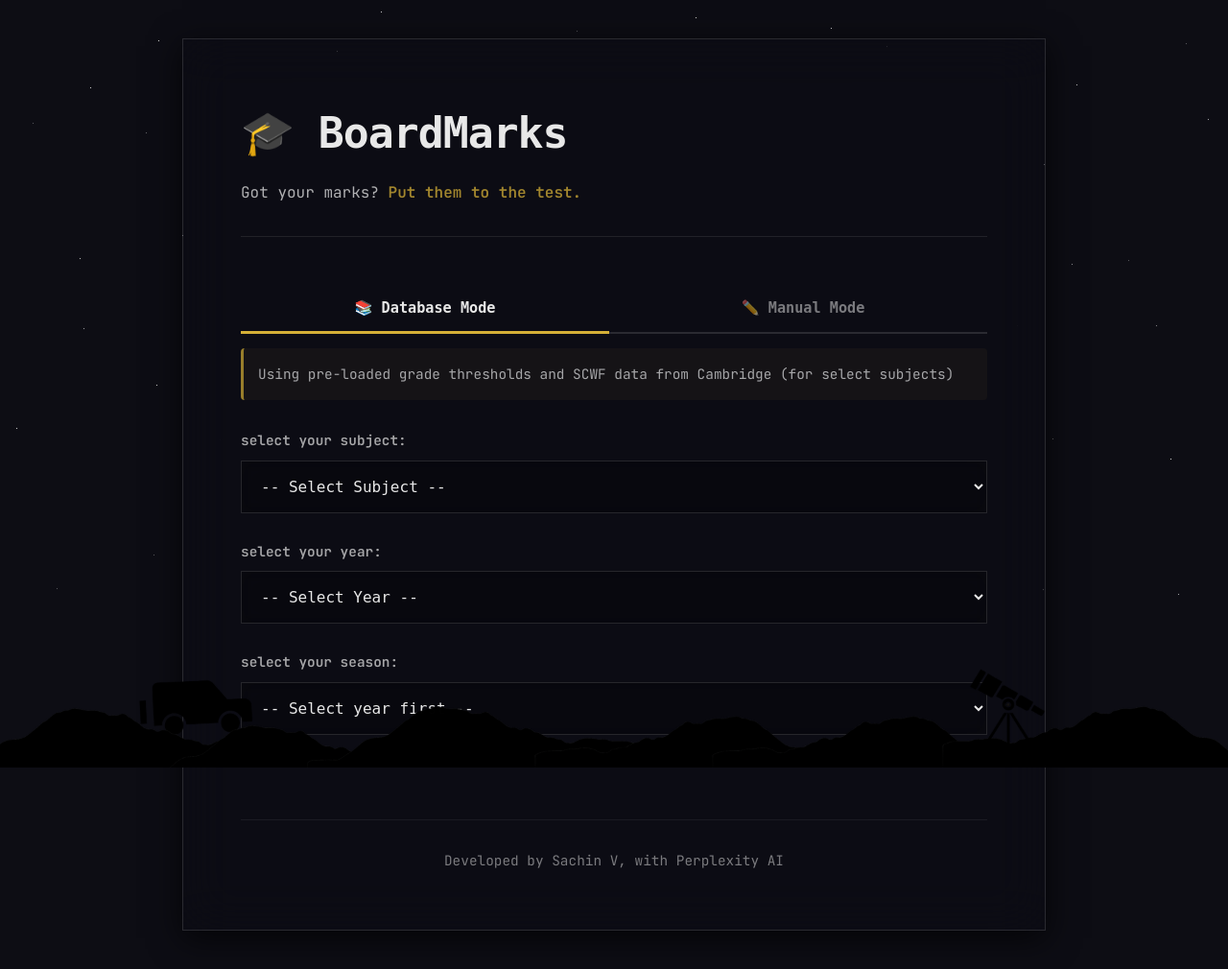
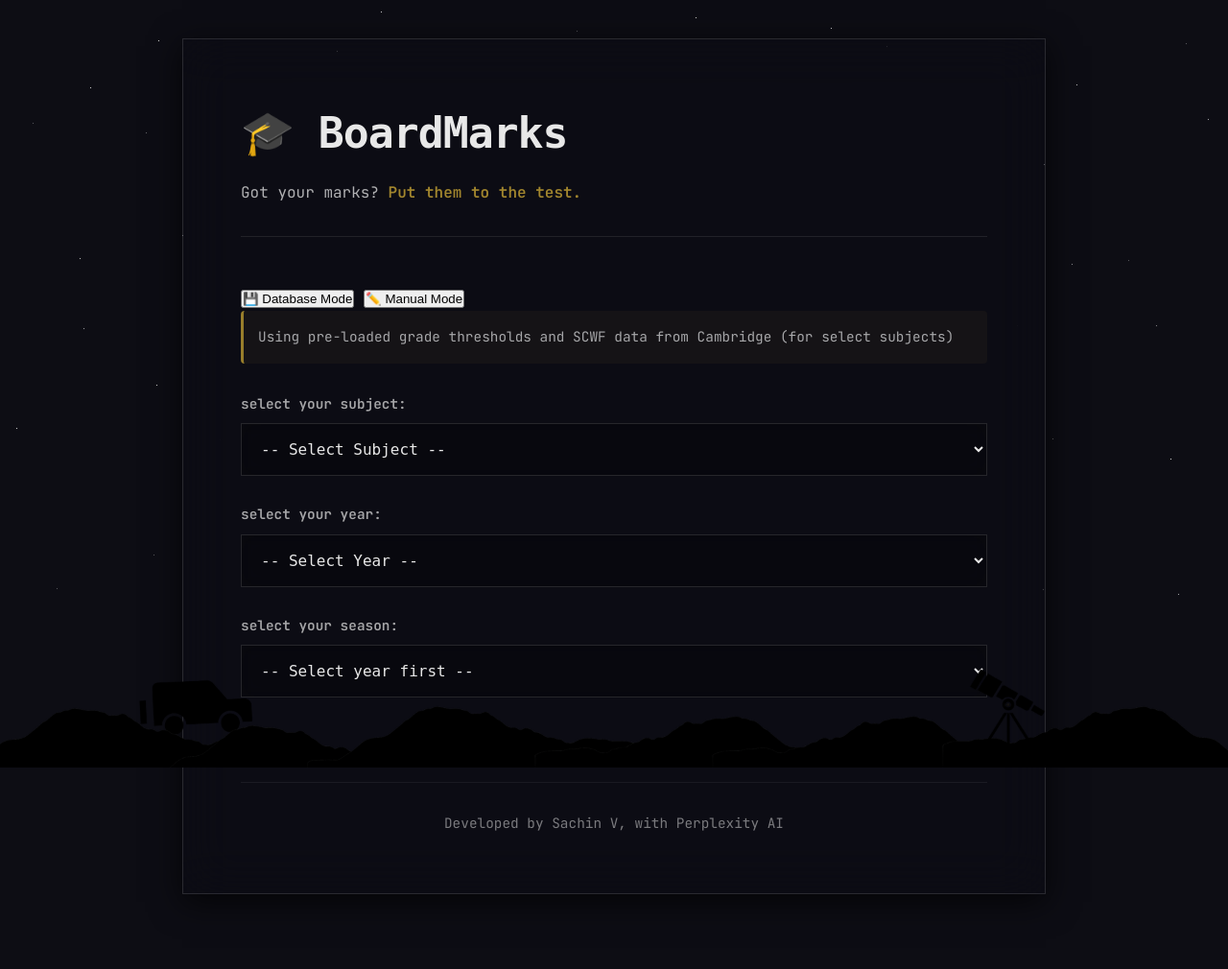
Before and after one commit to Sachinv-dev/pum-calc, a Flask app: page / in a window 1280 px wide. Shown: the top 1010 px of the page at 96% size. After the commit the page ends 932 px from the top, so only its background shows below. Run offline with Flask 3, Linux system fonts and the light colour scheme; some web fonts are replaced.

Commit message:
Update index.html
apple does some good things.

```diff
--- a/templates/index.html
+++ b/templates/index.html
@@ -19,14 +19,20 @@
         </p>
 
         <!-- ========== MODE SELECTOR ========== -->
-        <div class="mode-selector">
-            <button type="button" id="databaseModeBtn" class="mode-btn active">📚 Database Mode</button>
-            <button type="button" id="manualModeBtn" class="mode-btn">✏️ Manual Mode</button>
+        <div class="mode-toggle-container">
+            <div class="mode-toggle">
+                <div class="toggle-slider"></div>
+                <button type="button" class="toggle-option active" data-mode="database">
+                    <span class="toggle-icon">💾</span>
+                    <span class="toggle-label">Database Mode</span>
+                </button>
+                <button type="button" class="toggle-option" data-mode="manual">
+                    <span class="toggle-icon">✏️</span>
+                    <span class="toggle-label">Manual Mode</span>
+                </button>
+            </div>
         </div>
-
-        <p class="mode-description" id="modeDescription">
-            Using pre-loaded grade thresholds and SCWF data from Cambridge (for select subjects)
-        </p>
+        <p class="mode-description" id="modeDescription">Using pre-loaded grade thresholds and SCWF data from Cambridge (for select subjects)</p>
 
         <!-- Calculator Form -->
         <form id="calculatorForm">
```
